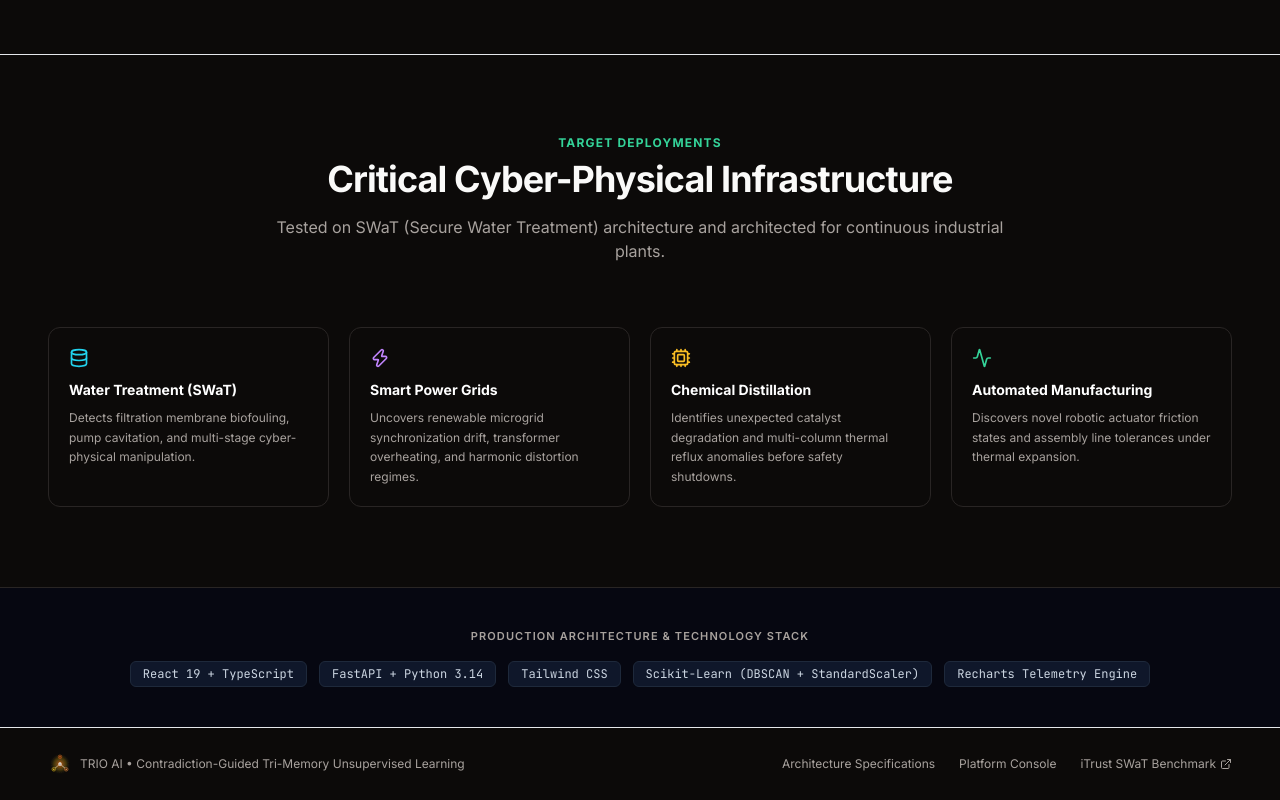
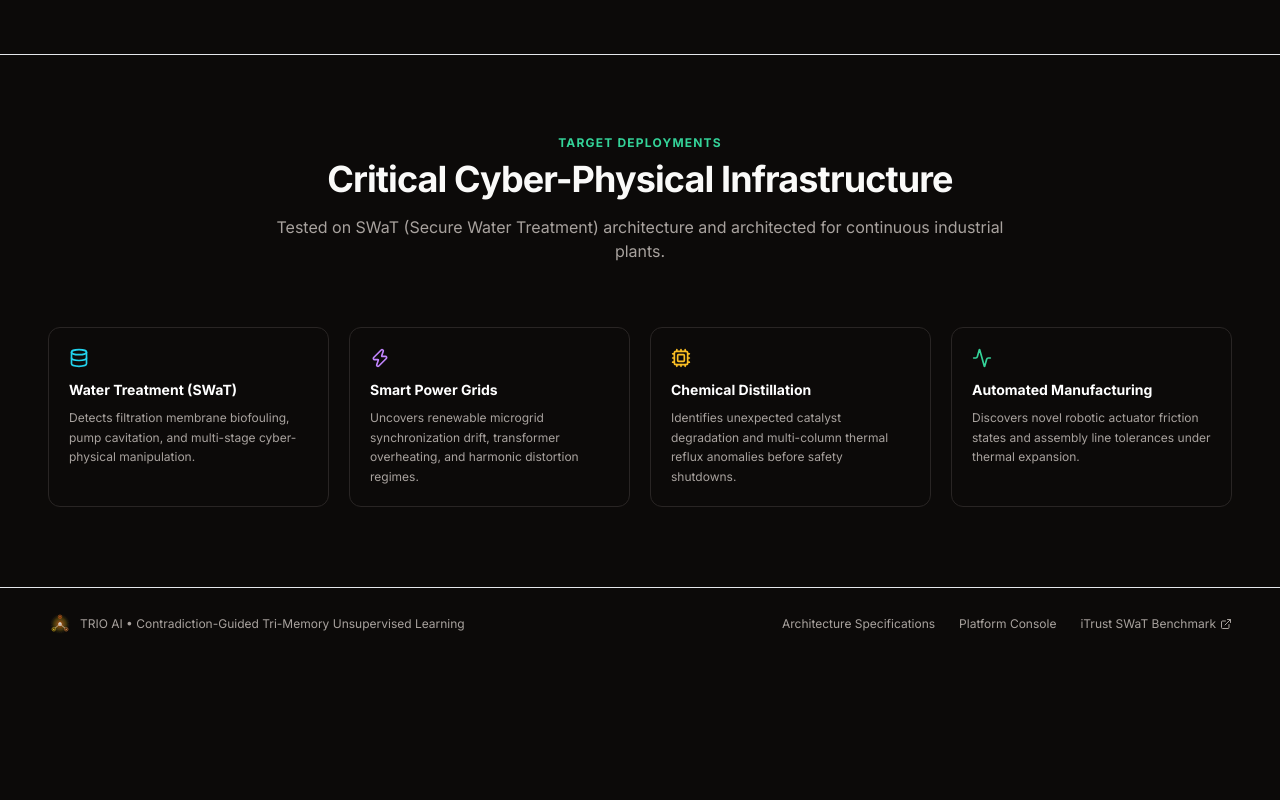
Before and after one commit to aaromal-s/Trio, a React (Vite) app in the folder frontend/: page / in a window 1280 px wide. Shown: the part 3006-3806 px from the top of the page. After the commit the page ends 3666 px from the top, so only its background shows below. Built offline with nearby package versions, Linux system fonts and the light colour scheme; no server answers.

Commit message:
refactor(ui): remove Production Architecture & Technology Stack bar from landing page

```diff
--- a/frontend/src/components/pages/LandingPage.tsx
+++ b/frontend/src/components/pages/LandingPage.tsx
@@ -438,20 +438,6 @@ export const LandingPage: React.FC<LandingPageProps> = ({
         </div>
       </section>
 
-      {/* Enterprise Tech Stack Bar */}
-      <div className="py-10 bg-slate-950/60 border-t border-trio-border px-6 sm:px-12 text-center">
-        <p className="text-[11px] text-trio-muted uppercase tracking-widest font-semibold mb-4">
-          Production Architecture &amp; Technology Stack
-        </p>
-        <div className="flex flex-wrap items-center justify-center gap-3 text-xs text-slate-300 font-mono">
-          <span className="px-3 py-1 rounded-md bg-slate-900 border border-slate-800">React 19 + TypeScript</span>
-          <span className="px-3 py-1 rounded-md bg-slate-900 border border-slate-800">FastAPI + Python 3.14</span>
-          <span className="px-3 py-1 rounded-md bg-slate-900 border border-slate-800">Tailwind CSS</span>
-          <span className="px-3 py-1 rounded-md bg-slate-900 border border-slate-800">Scikit-Learn (DBSCAN + StandardScaler)</span>
-          <span className="px-3 py-1 rounded-md bg-slate-900 border border-slate-800">Recharts Telemetry Engine</span>
-        </div>
-      </div>
-
       {/* Clean Footer */}
       <footer className="py-6 px-6 sm:px-12 max-w-7xl mx-auto w-full flex flex-col sm:flex-row items-center justify-between text-xs text-trio-muted border-t border-trio-border/40 gap-4">
         <div className="flex items-center gap-2">
```
